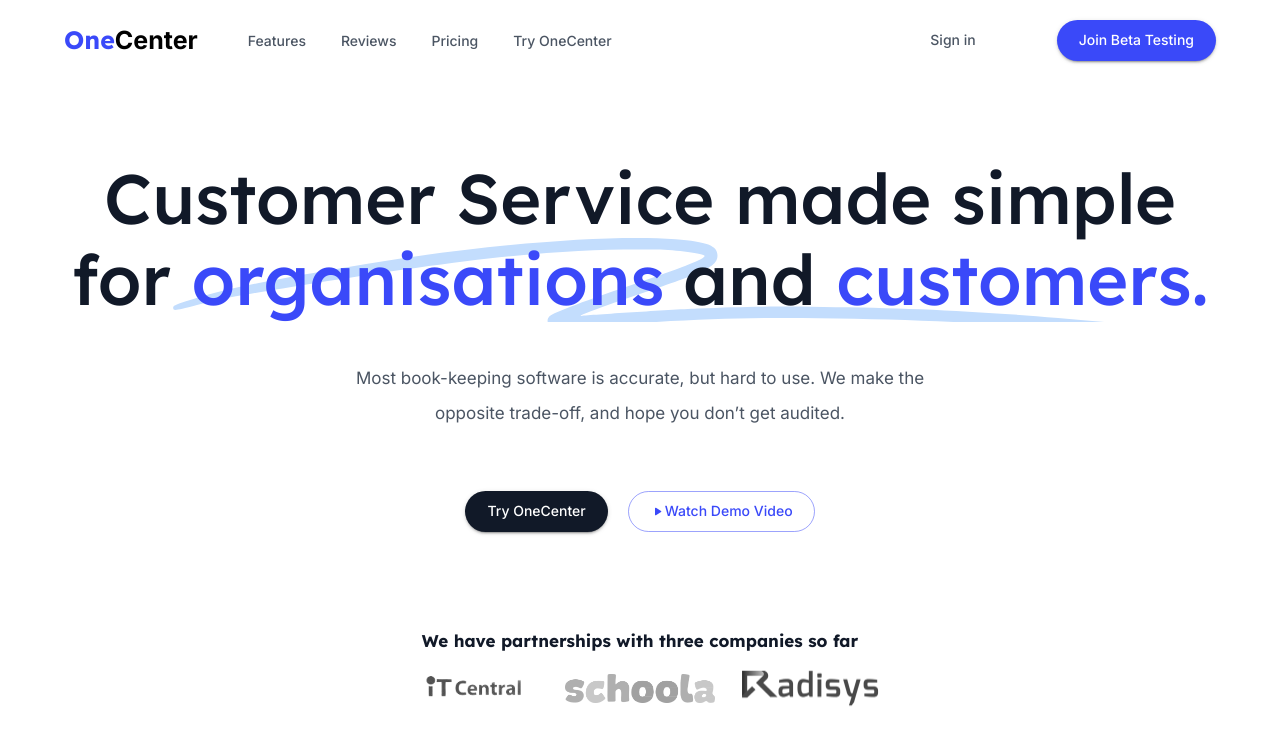
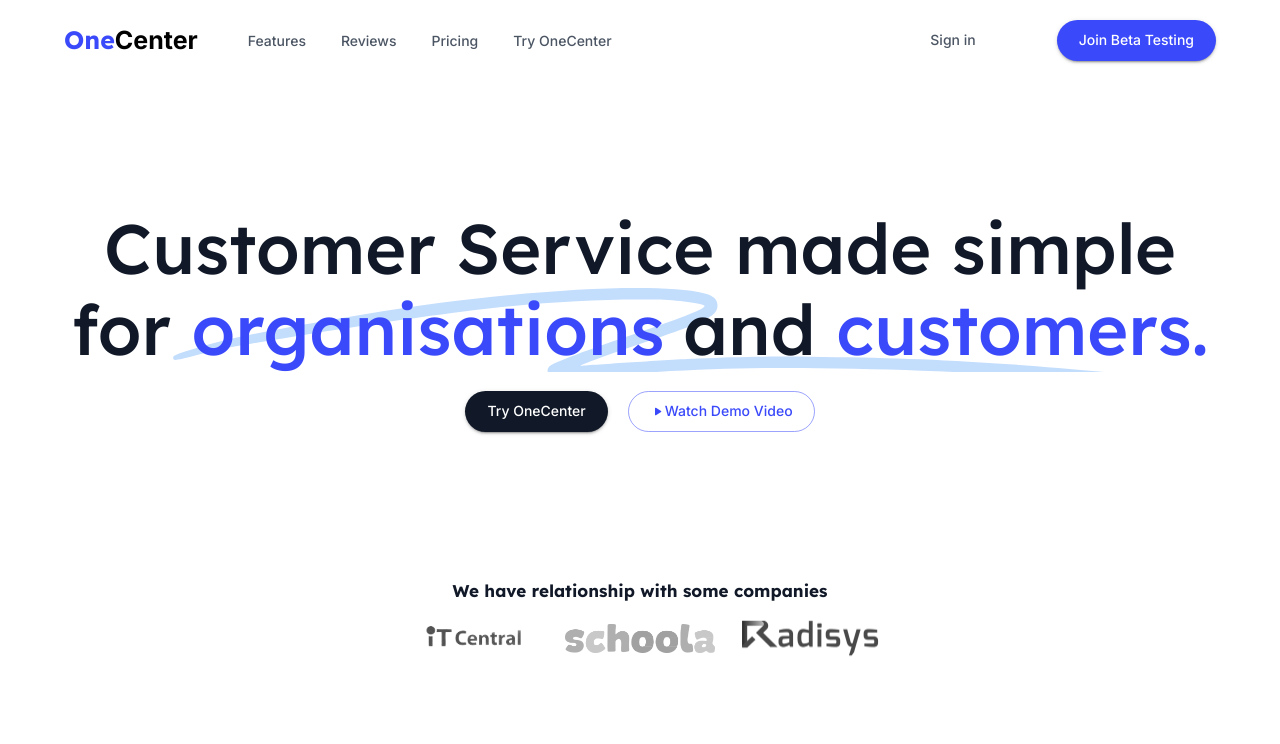
Before and after one commit to onecenterai/onecenter-ui, a React (Vite) app: page / in a window 1280 px wide. Shown: the top 744 px of the page. Built offline with nearby package versions, Linux system fonts and the light colour scheme; what react-sip, react-sip-phone would draw is missing.

Commit message:
hero section clean up

```diff
--- a/index.html
+++ b/index.html
@@ -7,7 +7,7 @@
     <link rel="preconnect" href="https://fonts.googleapis.com" />
     <link rel="preconnect" href="https://fonts.gstatic.com" crossorigin />
     <link href="https://fonts.googleapis.com/css2?family=Inter:wght@100;200;300;400;500;600;700;800;900&family=Lexend:wght@100;200;300;400;500;600;700;800;900&display=swap" rel="stylesheet" />
-    <title>Vite + React + TS</title>
+    <title>OneCenter AI</title>
   </head>
   <body>
     <div id="root"></div>
--- a/src/pages/Home/HeroSection.tsx
+++ b/src/pages/Home/HeroSection.tsx
@@ -53,9 +53,9 @@ function HeroSection() {
               <span className={classes.span}> customers.</span>
             </span>
           </Typography>
-          <Typography variant="body1" color="secondary" sx={{ textAlign: "center", padding: "4rem 0rem" }}>
+          {/* <Typography variant="body1" color="secondary" sx={{ textAlign: "center", padding: "4rem 0rem" }}>
             Most book-keeping software is accurate, but hard to use. We make the <br /> opposite trade-off, and hope you don’t get audited.
-          </Typography>
+          </Typography> */}
           <Grid className="center-center" sx={{ gap: "2rem", padding: "2rem 0rem" }}>
             <Link to="/tryonecenter">
               <Button variant="contained" color="error" size="large" sx={{ borderRadius: "5rem", textTransform: "none", fontSize: "1.4rem" }}>
@@ -69,7 +69,7 @@ function HeroSection() {
         </div>
         <Grid item md={12}>
           <Typography variant="body2" color="error" sx={{ textAlign: "center", fontFamily: "lexend" }}>
-            We have partnerships with three companies so far
+            We have relationship with some companies
           </Typography>
           <div className="center-center" style={{ gap: "2rem", height: "70px" }}>
             {partnerships.map((partner) => {
```
